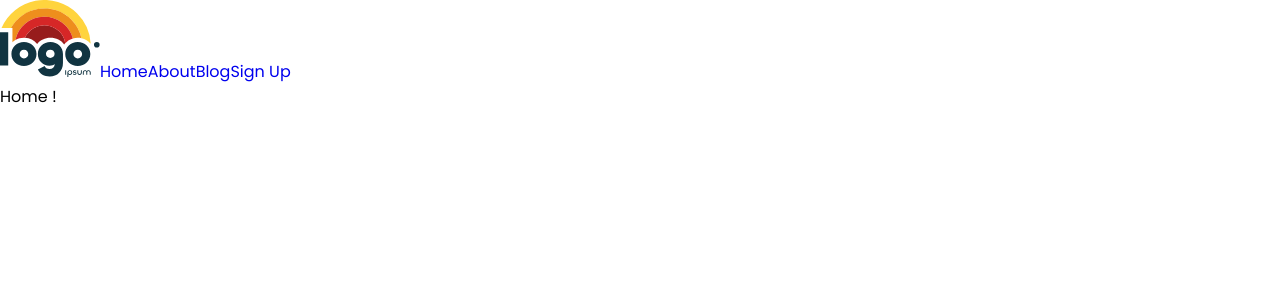
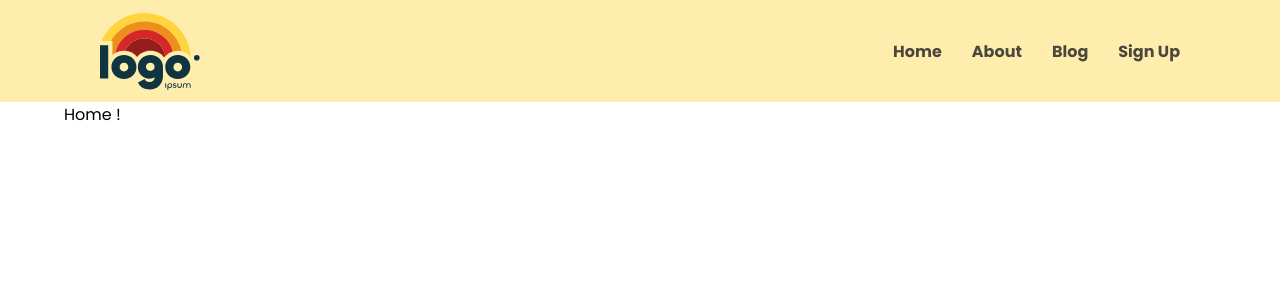
Before and after one commit to fatemeh-khoshkam/layout, a React (Vite) app: page / in a window 1280 px wide. Shown: the top 300 px of the page. Built offline with nearby package versions, Linux system fonts and the light colour scheme.

Commit message:
WIP: initial menu UI

```diff
--- a/src/App.jsx
+++ b/src/App.jsx
@@ -6,8 +6,10 @@ function App() {
   return (
     <>
       <Navbar />
-      <Outlet />
-      <GlobalStyles />
+      <div className="container">
+        <Outlet />
+        <GlobalStyles />
+      </div>
     </>
   );
 }
--- a/src/components/Navbar.jsx
+++ b/src/components/Navbar.jsx
@@ -1,5 +1,10 @@
 import Logo from "./Logo";
-import { StyledLink } from "../styles/Navbar.styled";
+import {
+  NavbarWrapper,
+  NavLinkWrapper,
+  NavLink,
+  NavLinkItem,
+} from "../styles/Navbar.styled";
 
 function Navbar() {
   const links = [
@@ -13,14 +18,16 @@ function Navbar() {
   ];
 
   return (
-    <>
+    <NavbarWrapper>
       <Logo></Logo>
-      {links.map((link) => (
-        <StyledLink key={link.page} to={link.href}>
-          {link.page}
-        </StyledLink>
-      ))}
-    </>
+      <NavLinkWrapper>
+        {links.map((link) => (
+          <NavLink key={link.page}>
+            <NavLinkItem to={link.href}>{link.page}</NavLinkItem>
+          </NavLink>
+        ))}
+      </NavLinkWrapper>
+    </NavbarWrapper>
   );
 }
 
--- a/src/styles/Global.styled.jsx
+++ b/src/styles/Global.styled.jsx
@@ -29,6 +29,11 @@ ul {
 a {
     text-decoration: none;
 }
+.container{
+    max-width: 90%;
+    width: 100%;
+    margin: 0 auto;
+}
 `;
 
 export default GlobalStyles;
--- a/src/styles/Navbar.styled.jsx
+++ b/src/styles/Navbar.styled.jsx
@@ -6,8 +6,30 @@ const LogoImg = styled.img`
   width: 100px;
 `;
 
-const StyledLink = styled(Link)`
-  text-decoration: none;
+const NavbarWrapper = styled.nav`
+  display: flex;
+  align-items: center;
+  justify-content: space-between;
+  background-color: #ffd43e6b;
+  padding: 1.25rem 10rem;
 `;
 
-export { LogoImg, StyledLink };
+const NavLinkWrapper = styled.ul`
+  display: flex;
+  gap: 3rem;
+`;
+
+const NavLink = styled.li``;
+
+const NavLinkItem = styled(Link)`
+  text-decoration: none;
+  font-weight: bold;
+  color: #202121cf;
+  transition: all 0.2s;
+
+  &:hover {
+    color: #d81717;
+  }
+`;
+
+export { LogoImg, NavbarWrapper, NavLinkItem, NavLinkWrapper, NavLink };
```
